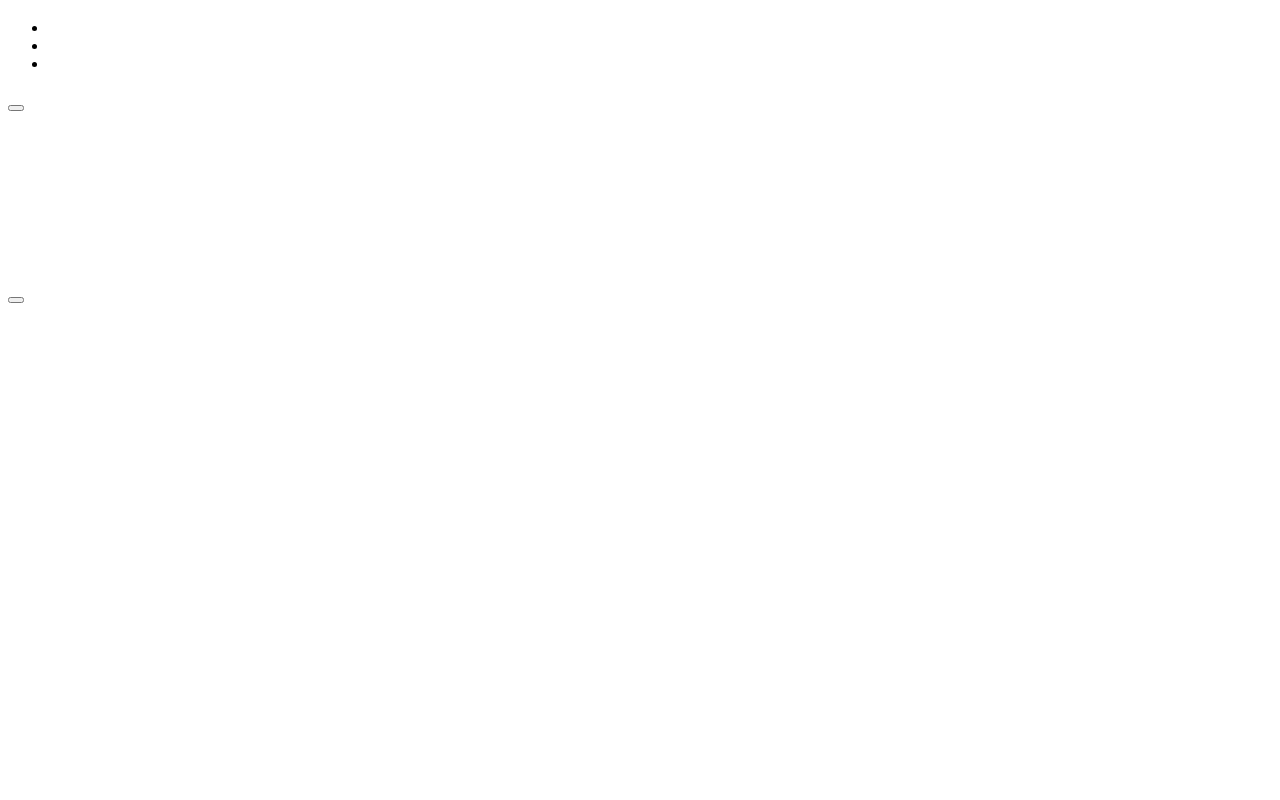
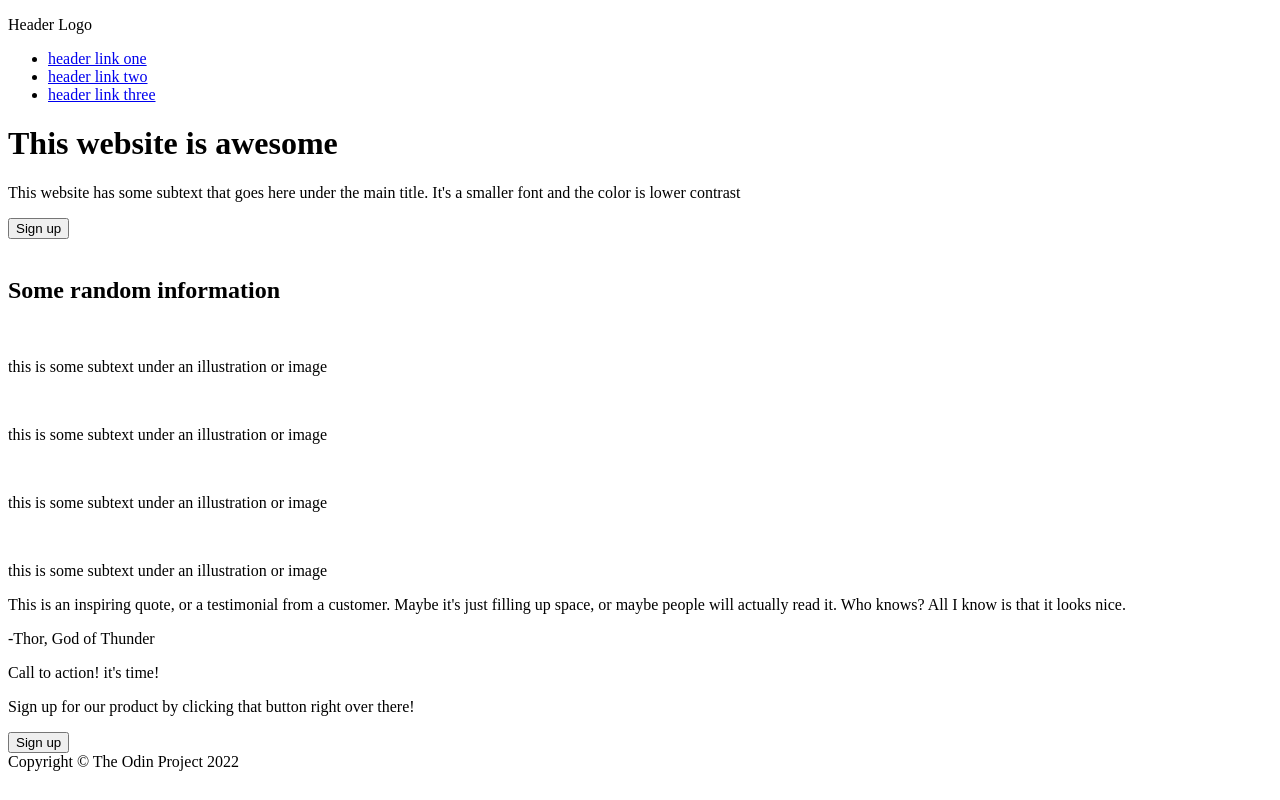
Before and after one commit to AcharaChisom/Landing_page, a plain HTML site: page index.html in a window 1280 px wide. Drawn offline with Linux system fonts and the light colour scheme.

Commit message:
add the texts to the index.html file

```diff
--- a/index.html
+++ b/index.html
@@ -10,60 +10,69 @@
     <div class="container">
         <header>
             <div class="navigation">
-                <h3></h3>
-                <ul>
-                    <li></li>
-                    <li></li>
-                    <li></li>
+                <p class="nav-title">Header Logo</p>
+                <ul class="nav-links">
+                    <li><a href="#" class="link"> header link one</a></li>
+                    <li><a href="#" class="link"> header link two</a></li>
+                    <li><a href="#" class="link"> header link three</a></li>
                 </ul>
             </div>
             <div class="header-body">
                 <div class="header-body-text">
-                    <h1></h1>
-                    <p></p>
-                    <button class="header-button"></button>
+                    <h1 class="header-title">This website is awesome</h1>
+                    <p class="header-text">This website has some subtext that goes here
+                        under the main title. It's a smaller font and the color is
+                        lower contrast
+                    </p>
+                    <button class="header-button">Sign up</button>
                 </div>
                 <img class="header-image" src="" alt="">
             </div>
         </header>
 
         <div class="info-image-container">
-            <h2 class="image-container-title"></h2>
+            <h2 class="image-container-title">Some random information</h2>
             <div class="info-images">
                 <div class="individual-image-container">
                     <img class="image" src="" alt="">
-                    <p></p>
+                    <p>this is some subtext under an illustration or image</p>
                 </div>
                 <div class="individual-image-container">
                     <img class="image" src="" alt="">
-                    <p></p>
+                    <p>this is some subtext under an illustration or image</p>
                 </div>
                 <div class="individual-image-container">
                     <img class="image" src="" alt="">
-                    <p></p>
+                    <p>this is some subtext under an illustration or image</p>
                 </div>
                 <div class="individual-image-container">
                     <img class="image" src="" alt="">
-                    <p></p>
+                    <p>this is some subtext under an illustration or image</p>
                 </div>
             </div>
         </div>
 
         <div class="quote">
-            <p></p>
-            <p class="quote-author"></p>
+            <p class="quote-text">This is an inspiring quote, or a testimonial from
+                a customer. Maybe it's just filling up space, or maybe people will
+                actually read it. Who knows? All I know is that it looks nice.
+            </p>
+            <p class="quote-author">-Thor, God of Thunder</p>
         </div>
 
         <div class="pop-up-container">
             <div class="pop-up">
                 <div class="pop-up-text">
-                    <p class="pop-up-title"></p>
-                    <p class="pop-up-paragraph"></p>
+                    <p class="pop-up-title">Call to action! it's time!</p>
+                    <p class="pop-up-paragraph">Sign up for our product by clicking
+                        that button right over there!
+                    </p>
                 </div>
-                <button class="pop-up-button"></button>
+                <button class="pop-up-button">Sign up</button>
             </div>
         </div>
-        <footer></footer>
+
+        <footer>Copyright &copy; The Odin Project 2022</footer>
     </div>
 </body>
 </html>
```
